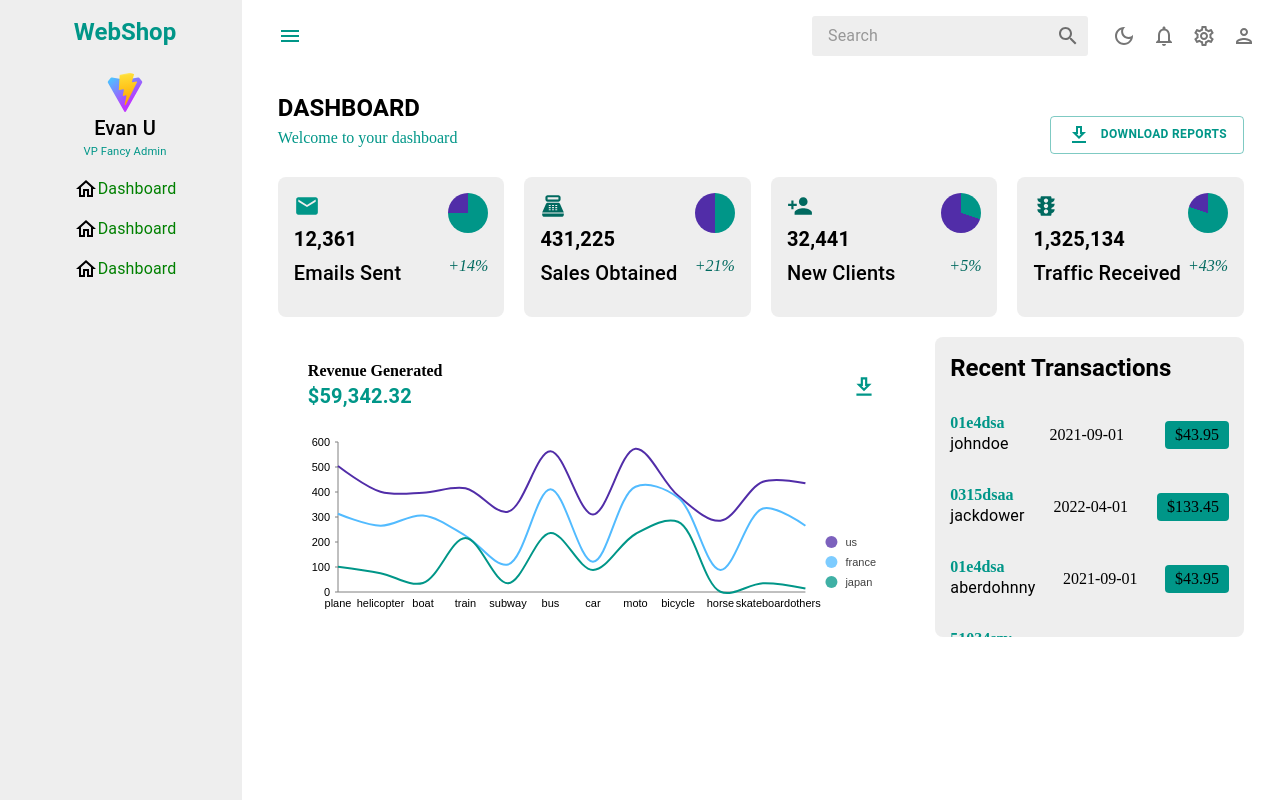
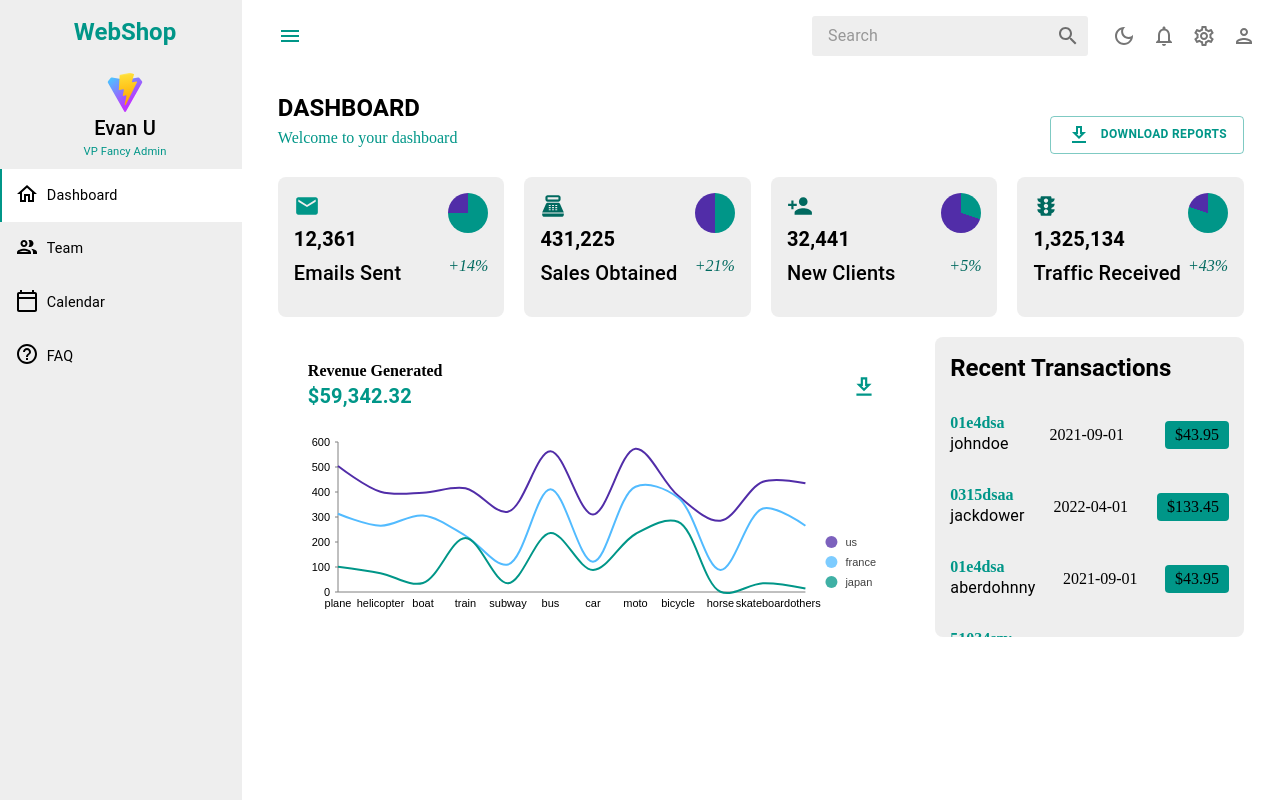
Before and after one commit to abdullah-omar-aly/admin-dashboard-with-react-mui, a React (Vite) app: page / in a window 1280 px wide. Built offline with nearby package versions, Linux system fonts and the light colour scheme.

Commit message:
routing with react-router-dom completed

```diff
--- a/src/globals/sidebar/Sidebar.jsx
+++ b/src/globals/sidebar/Sidebar.jsx
@@ -1,35 +1,39 @@
-import { Avatar, Box, Menu, Typography } from '@mui/material'
-import React, { useState } from 'react'
+import { Avatar, Box, Typography, useTheme } from '@mui/material'
+import React from 'react'
 import { useSidebar } from './index'
+import { NavLink } from 'react-router-dom'
 import HelpOutlineOutlinedIcon from "@mui/icons-material/HelpOutlineOutlined";
 import CalendarTodayOutlinedIcon from "@mui/icons-material/CalendarTodayOutlined";
 import HomeOutlinedIcon from "@mui/icons-material/HomeOutlined";
-import { Link } from 'react-router-dom'
+import PeopleOutlinedIcon from "@mui/icons-material/PeopleOutlined";
 
-const Item = ({ title, to, icon, selected, setSelected }) => {
-  // const theme = useTheme();
-  // const colors = tokens(theme.palette.mode);
+const SidebarItem = ({ title, to, icon }) => {
+  const { palette } = useTheme();
+
   return (
-    // <MenuItem
-    //   active={selected === title}
-    //   style={{
-    //     // color: colors.grey[100],
-    //   }}
-    //   onClick={() => setSelected(title)}
-    //   icon={icon}
-    // >
-    <>
-      <Typography>{title}</Typography>
-      <Link to={to} />
-    </>
-    // </MenuItem>
+
+    <NavLink style={({ isActive }) => {
+      return {
+        display: "flex",
+        alignItems: "center",
+        padding: "0.8rem",
+        textDecoration: "none",
+        borderLeft: "2px solid",
+        borderColor: isActive ? palette.primary.main : "transparent",
+        background: isActive ? palette.secondary_bg.main : "transparent",
+
+        color: palette.primary_text.main
+      }
+    }} to={to}>
+
+      <Box component="span" sx={{ pr: "0.5rem" }}>{icon}</Box>
+      <Typography fontSize="0.9rem">{title}</Typography>
+    </NavLink>
   );
 };
 
 export function Sidebar() {
   const { isCollapsed } = useSidebar()
-  const [selected, setSelected] = useState("Dashboard");
-
 
   return (
     <Box
@@ -60,19 +64,11 @@ export function Sidebar() {
         </Box>
 
 
-        <Box sx={{display: "flex" , flexDirection: 'column' , alignItems: "center"}} >
-          <Box sx={{display: 'flex' , paddingY: '0.5rem' }}>
-            <HomeOutlinedIcon />
-            <Typography color="green">Dashboard</Typography>
-          </Box>
-          <Box sx={{display: 'flex' , paddingY: '0.5rem' }}>
-            <HomeOutlinedIcon />
-            <Typography color="green">Dashboard</Typography>
-          </Box>
-          <Box sx={{display: 'flex' , paddingY: '0.5rem' }}>
-            <HomeOutlinedIcon />
-            <Typography color="green">Dashboard</Typography>
-          </Box>
+        <Box sx={{ display: "flex", flexDirection: 'column' }} >
+          <SidebarItem title="Dashboard" to="/" icon={<HomeOutlinedIcon />} />
+          <SidebarItem title="Team" to="/team" icon={<PeopleOutlinedIcon />} />
+          <SidebarItem title="Calendar" to="/calendar" icon={<CalendarTodayOutlinedIcon />} />
+          <SidebarItem title="FAQ" to="/faq" icon={<HelpOutlineOutlinedIcon />} />
         </Box>
       </Box>
 
```
